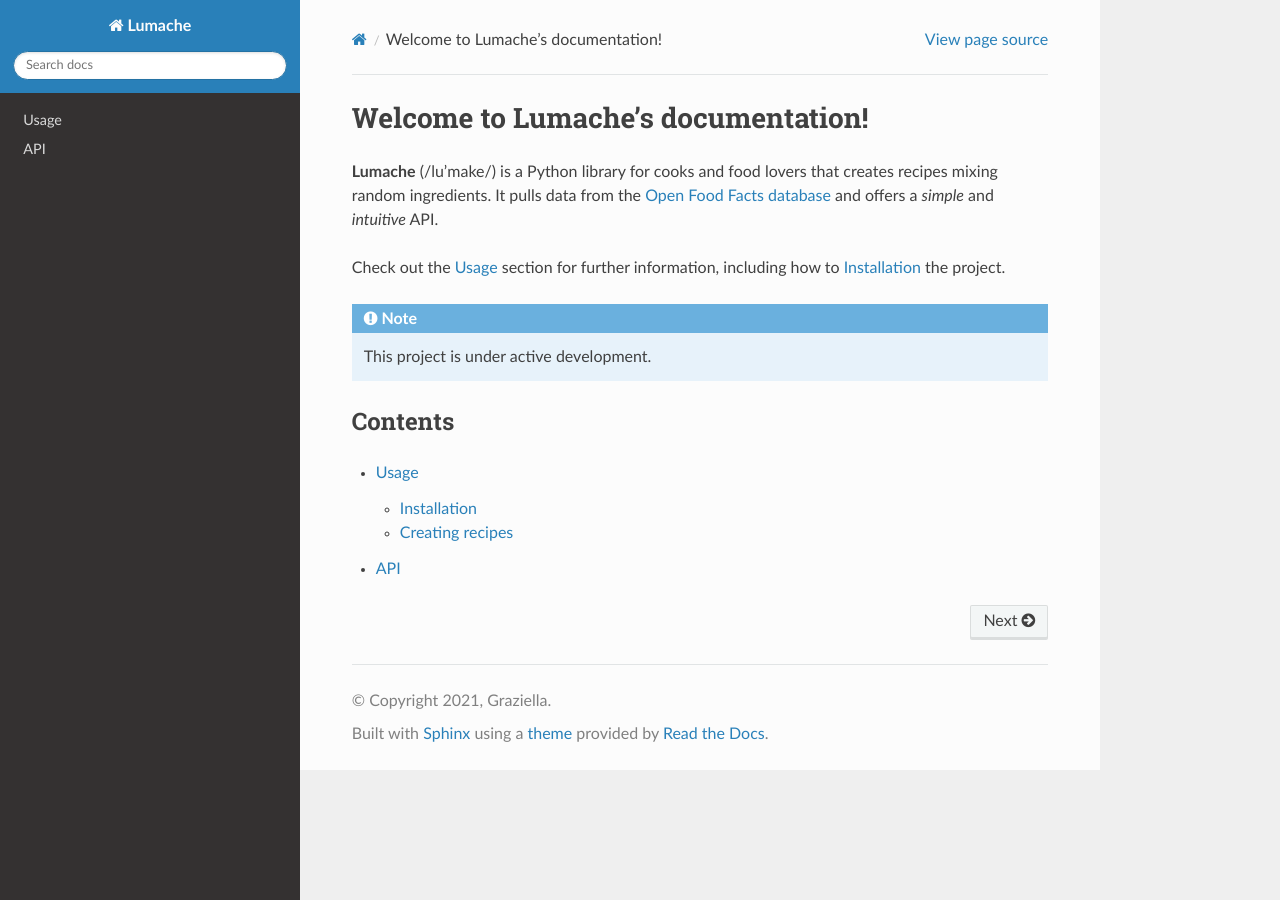
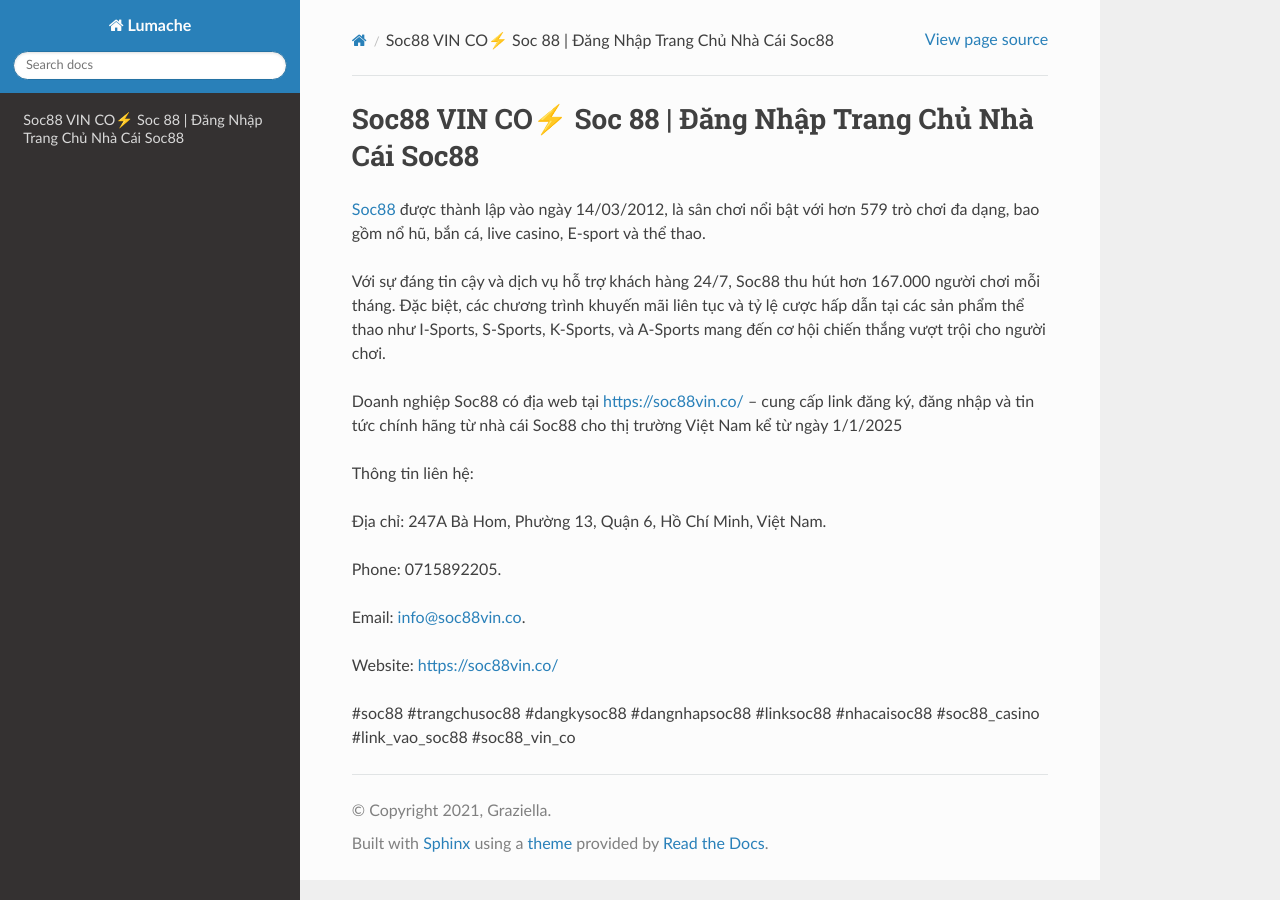
Before and after one commit to parkisngan19/soc88vinco, a Sphinx documentation site: the page built from docs/source/index.rst, in a window 1280 px wide. Built offline with Sphinx 7.4.7 and the Read the Docs theme 3.1.0, drawn with Linux system fonts in a browser that asks for light colours.

Commit message:
Update index.rst

```diff
--- a/docs/source/index.rst
+++ b/docs/source/index.rst
@@ -1,22 +1,20 @@
-Welcome to Lumache's documentation!
+Soc88 VIN CO⚡️ Soc 88 | Đăng Nhập Trang Chủ Nhà Cái Soc88
 ===================================
 
-**Lumache** (/lu'make/) is a Python library for cooks and food lovers
-that creates recipes mixing random ingredients.
-It pulls data from the `Open Food Facts database <https://world.openfoodfacts.org/>`_
-and offers a *simple* and *intuitive* API.
+`Soc88 <https://soc88vin.co/>`_ được thành lập vào ngày 14/03/2012, là sân chơi nổi bật với hơn 579 trò chơi đa dạng, bao gồm nổ hũ, bắn cá, live casino, E-sport và thể thao.
 
-Check out the :doc:`usage` section for further information, including
-how to :ref:`installation` the project.
+Với sự đáng tin cậy và dịch vụ hỗ trợ khách hàng 24/7, Soc88 thu hút hơn 167.000 người chơi mỗi tháng. Đặc biệt, các chương trình khuyến mãi liên tục và tỷ lệ cược hấp dẫn tại các sản phẩm thể thao như I-Sports, S-Sports, K-Sports, và A-Sports mang đến cơ hội chiến thắng vượt trội cho người chơi.
 
-.. note::
+Doanh nghiệp Soc88 có địa web tại https://soc88vin.co/ – cung cấp link đăng ký, đăng nhập và tin tức chính hãng từ nhà cái Soc88 cho thị trường Việt Nam kể từ ngày 1/1/2025
 
-   This project is under active development.
+Thông tin liên hệ:
 
-Contents
---------
+Địa chỉ: 247A Bà Hom, Phường 13, Quận 6, Hồ Chí Minh, Việt Nam.
 
-.. toctree::
+Phone: 0715892205.
 
-   usage
-   api
+Email: info@soc88vin.co.
+
+Website: https://soc88vin.co/
+
+#soc88 #trangchusoc88 #dangkysoc88 #dangnhapsoc88 #linksoc88 #nhacaisoc88 #soc88_casino #link_vao_soc88 #soc88_vin_co
```
